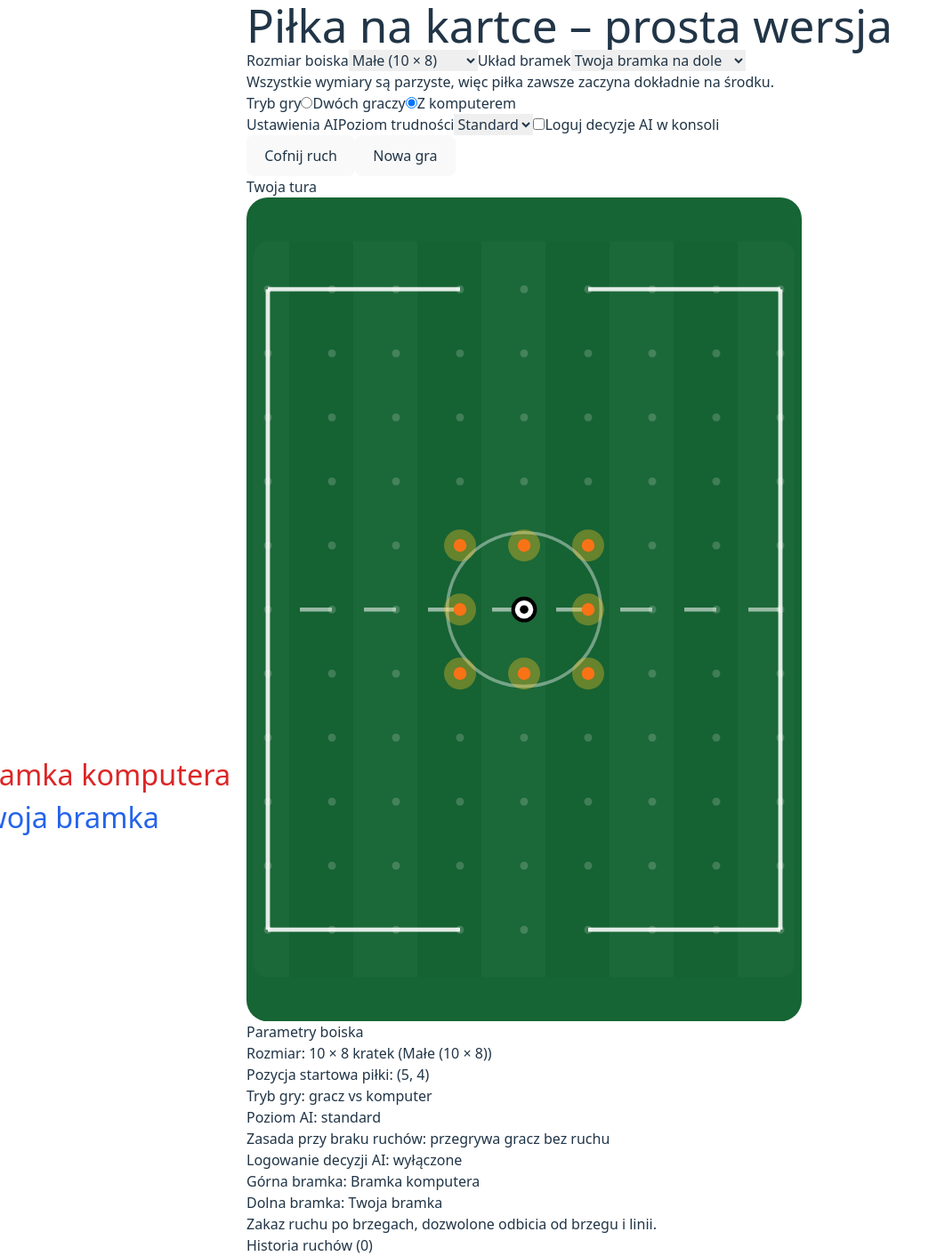
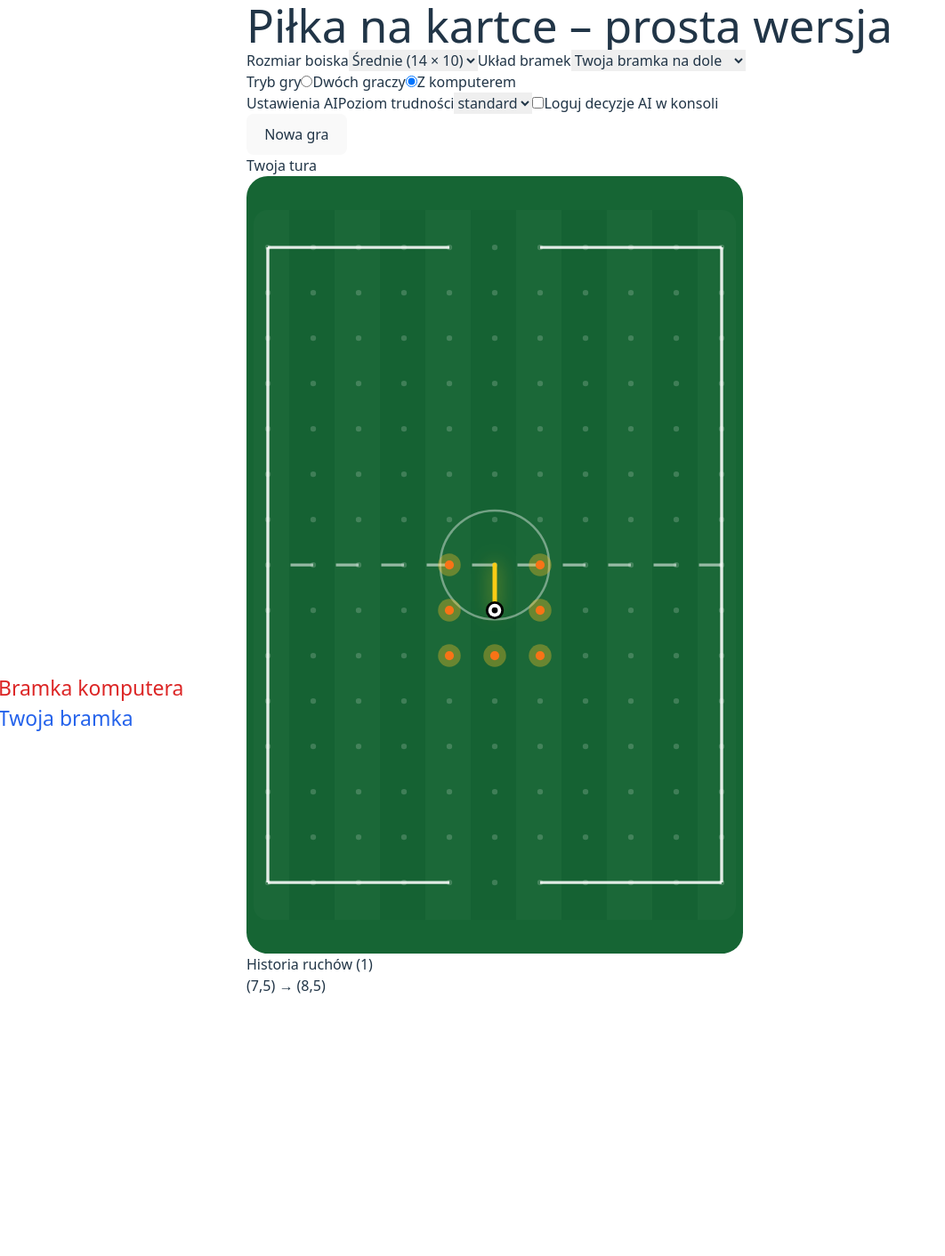
Before and after one commit to zbylon80/paper-soccer, a React (Vite) app: page / in a window 1280 px wide. Shown: the whole page at 89% size, without its empty margins (0-1062 px from the left). After the commit the page ends 1120 px from the top, so only its background shows below. Built offline with nearby package versions, Linux system fonts and the light colour scheme.

Commit message:
layout changes ant turn draw

```diff
--- a/src/PaperSoccerSimple.tsx
+++ b/src/PaperSoccerSimple.tsx
@@ -610,6 +610,8 @@ function computeValidMoves(pos: Pos, edges: Set<string>, width: number, height:
 
 // ======= Prosty silnik gry =======
 function useSimpleGameEngine(config: GameConfig, options: { stalemateAsDraw: boolean }) {
+    const pickStartingPlayer = (): Player => (Math.random() < 0.5 ? 0 : 1);
+
     const [history, setHistory] = useState<Move[]>([]);
     const [state, setState] = useState<GameState>(() => {
         const pos = centerPosition(config.width, config.height);
@@ -618,7 +620,7 @@ function useSimpleGameEngine(config: GameConfig, options: { stalemateAsDraw: boo
         return {
             edges,
             pos,
-            current: 0,
+            current: pickStartingPlayer(),
             extraTurn: false,
             winner: null,
             blockedLoser: null,
@@ -721,55 +723,6 @@ function useSimpleGameEngine(config: GameConfig, options: { stalemateAsDraw: boo
         setHistory(newHistory);
     };
 
-    const undo = () => {
-        if (history.length === 0) return;
-
-        const newHistory = history.slice(0, -1);
-        setHistory(newHistory);
-
-        // Przelicz stan od nowa
-        const edges = new Set<string>();
-        let pos = centerPosition(config.width, config.height);
-        let current: Player = 0;
-        let extraTurn = false;
-
-        for (const move of newHistory) {
-            const k = keyEdge(move.from, move.to);
-            edges.add(k);
-            pos = { x: move.to.x, y: move.to.y };
-
-            const bounce = willBounce(move.to, edges, config.width, config.height);
-            if (bounce) {
-                extraTurn = true;
-            } else {
-                current = (current ^ 1) as Player;
-                extraTurn = false;
-            }
-        }
-
-        const validMoves = computeValidMoves(pos, edges, config.width, config.height);
-        let blockedLoser: Player | null = null;
-        let draw = false;
-        if (validMoves.length === 0) {
-            if (options.stalemateAsDraw) {
-                draw = true;
-            } else {
-                blockedLoser = current;
-            }
-        }
-
-        setState({
-            edges,
-            pos,
-            current,
-            extraTurn,
-            winner: null,
-            blockedLoser,
-            validMoves,
-            draw
-        });
-    };
-
     const reset = () => {
         setHistory([]);
         const pos = centerPosition(config.width, config.height);
@@ -778,7 +731,7 @@ function useSimpleGameEngine(config: GameConfig, options: { stalemateAsDraw: boo
         setState({
             edges,
             pos,
-            current: 0,
+            current: pickStartingPlayer(),
             extraTurn: false,
             winner: null,
             blockedLoser: null,
@@ -790,7 +743,6 @@ function useSimpleGameEngine(config: GameConfig, options: { stalemateAsDraw: boo
     return {
         ...state,
         makeMove,
-        undo,
         reset,
         history
     };
@@ -1141,9 +1093,9 @@ function BoardSVG({
 }
 
 export default function PaperSoccerSimple() {
-    const [boardSize, setBoardSize] = useState<BoardSizeOption>("small");
+    const [boardSize, setBoardSize] = useState<BoardSizeOption>("medium");
     const [config, setConfig] = useState<GameConfig>(() => {
-        const preset = BOARD_PRESETS.small;
+        const preset = BOARD_PRESETS.medium;
         return { width: preset.width, height: preset.height, goalWidth: defaultGoalWidth() };
     });
     const [mode, setMode] = useState<"human" | "computer">("computer");
@@ -1165,7 +1117,6 @@ export default function PaperSoccerSimple() {
         history,
         draw,
         makeMove,
-        undo,
         reset
     } = useSimpleGameEngine(config, { stalemateAsDraw });
 
@@ -1426,9 +1377,6 @@ export default function PaperSoccerSimple() {
                               <option value="playerTop">Twoja bramka na górze</option>
                           </select>
                       </label>
-                      <p className="text-xs text-gray-500">
-                        Wszystkie wymiary są parzyste, więc piłka zawsze zaczyna dokładnie na środku.
-                    </p>
                 </div>
 
                 <div className="flex flex-col gap-2 w-full lg:w-auto lg:ml-auto">
@@ -1466,9 +1414,13 @@ export default function PaperSoccerSimple() {
                                 className="border rounded px-2 py-1"
                                 disabled={aiControlsDisabled}
                             >
-                                <option value="easy">Łatwy</option>
-                                <option value="normal">Standard</option>
-                                <option value="hard">Trudny</option>
+                                {(Object.entries(difficultyLabels) as Array<[DifficultyLevel, string]>).map(
+                                    ([value, label]) => (
+                                        <option key={value} value={value}>
+                                            {label}
+                                        </option>
+                                    )
+                                )}
                             </select>
                         </label>
                         <label className={`flex items-center gap-2 ${aiControlsDisabled ? "text-gray-400" : ""}`}>
@@ -1483,7 +1435,6 @@ export default function PaperSoccerSimple() {
                     </div>
 
                     <div className="flex items-center gap-2">
-                        <button onClick={undo} className="border rounded-2xl px-3 py-2 shadow">Cofnij ruch</button>
                         <button onClick={reset} className="border rounded-2xl px-3 py-2 shadow">Nowa gra</button>
                     </div>
                 </div>
@@ -1507,22 +1458,7 @@ export default function PaperSoccerSimple() {
                 lastMove={lastMove}
             />
 
-            <div className="grid md:grid-cols-2 gap-3 text-sm">
-                <div className="p-4 rounded-2xl border">
-                    <h2 className="font-semibold mb-2">Parametry boiska</h2>
-                    <ul className="list-disc pl-5 space-y-1">
-                        <li>Rozmiar: {config.width} × {config.height} kratek ({BOARD_PRESETS[boardSize].label})</li>
-                        <li>Pozycja startowa piłki: ({Math.floor(config.width / 2)}, {Math.floor(config.height / 2)})</li>
-                        <li>Tryb gry: {mode === "computer" ? "gracz vs komputer" : "dwóch graczy"}</li>
-                        <li>Poziom AI: {mode === "computer" ? difficultyLabels[difficulty] : "—"}</li>
-                        <li>Zasada przy braku ruchów: przegrywa gracz bez ruchu</li>
-                        <li>Logowanie decyzji AI: {mode === "computer" && logAiDecisions ? "włączone" : "wyłączone"}</li>
-                        <li>{goalInfo.opponent.positionLabel}: {goalInfo.opponent.label}</li>
-                        <li>{goalInfo.player.positionLabel}: {goalInfo.player.label}</li>
-                        <li>Zakaz ruchu po brzegach, dozwolone odbicia od brzegu i linii.</li>
-                    </ul>
-                </div>
-                <div className="p-4 rounded-2xl border">
+            <div className="p-4 rounded-2xl border text-sm">
                 <h2 className="font-semibold mb-2">Historia ruchów ({history.length})</h2>
                 <ol className="list-decimal pl-5 space-y-1 max-h-48 overflow-auto">
                     {history.map((m, i) => (
@@ -1533,6 +1469,5 @@ export default function PaperSoccerSimple() {
                 </ol>
             </div>
         </div>
-        </div>
     );
 }
```
Lines whose indentation alone changed are shown as unchanged.
